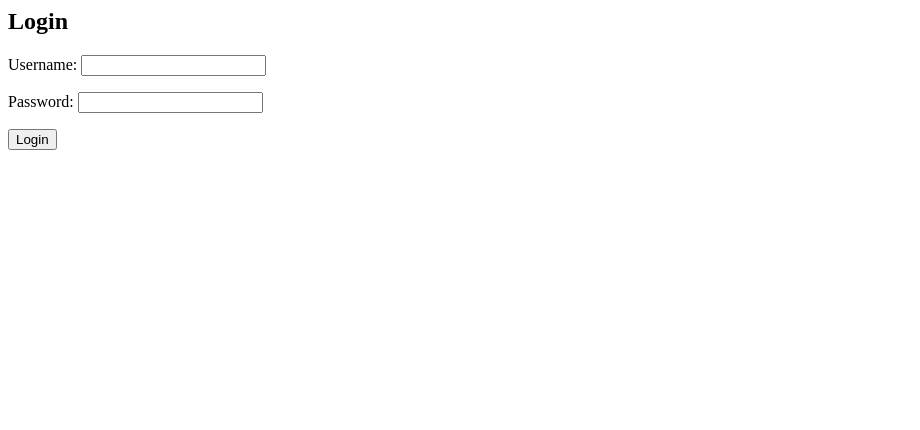
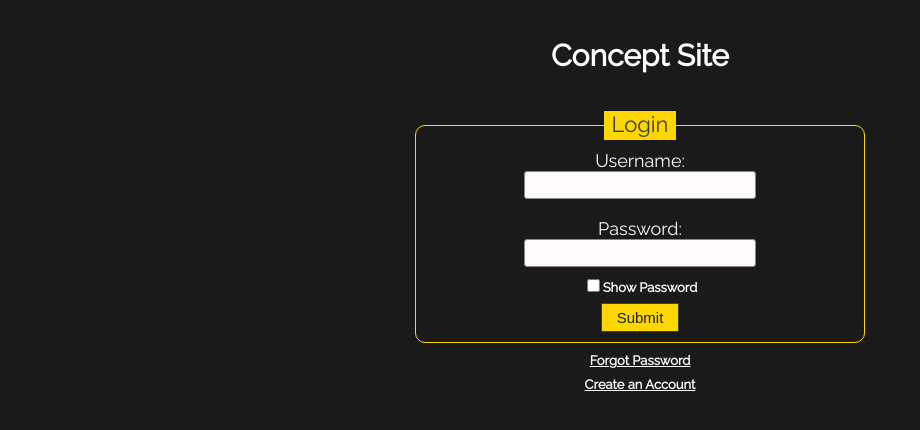
Before and after one commit to GavinMK/GECKZ-AMELA, a Django app: page /streaming/login/ in a window 1280 px wide. Shown: the top 430 px of the page, without its empty margins (0-920 px from the left). Run offline with Django 3.2, Linux system fonts and the light colour scheme.

Commit message:
login page

```diff
--- a/app_site/streaming/templates/streaming/login.html
+++ b/app_site/streaming/templates/streaming/login.html
@@ -1,7 +1,30 @@
-<!-- templates/streaming/login.html -->
-<h2>Login</h2>
-<form method="post">
-  {% csrf_token %}
-  {{ form.as_p }}
-  <button type="submit">Login</button>
+<!DOCTYPE html>
+{% load static %}
+
+<link rel="stylesheet" type="text/css" href="{% static 'streaming/style.css' %}">
+<link rel="stylesheet" type="text/css" href="//fonts.googleapis.com/css?family=Raleway"/>
+
+<body>
+<div class="form-style">
+
+<form action="/streaming/login/" method="post">
+    {%  csrf_token %}
+    <br><br>
+    <header>Concept Site</header><br><br>
+    <fieldset>
+        <legend>Login</legend>
+        <label for="username">Username: </label><br>
+        <input id="username" type="text" name="username" required><br><br>
+        <label for="password">Password: </label><br>
+        <input id="password" type="password" name="password" required><br>
+        <h1>
+            <input type="checkbox" onclick="togglePassword()">Show Password
+        </h1>
+        <input type="submit" value="Submit">
+    </fieldset>
+    <h1><a href=" ">Forgot Password</a></h1>
+    <h1><a href=" ">Create an Account</a></h1>
 </form>
+</div>
+</body>
+<script src="{% static 'streaming/js/utility.js' %}"></script>
```
